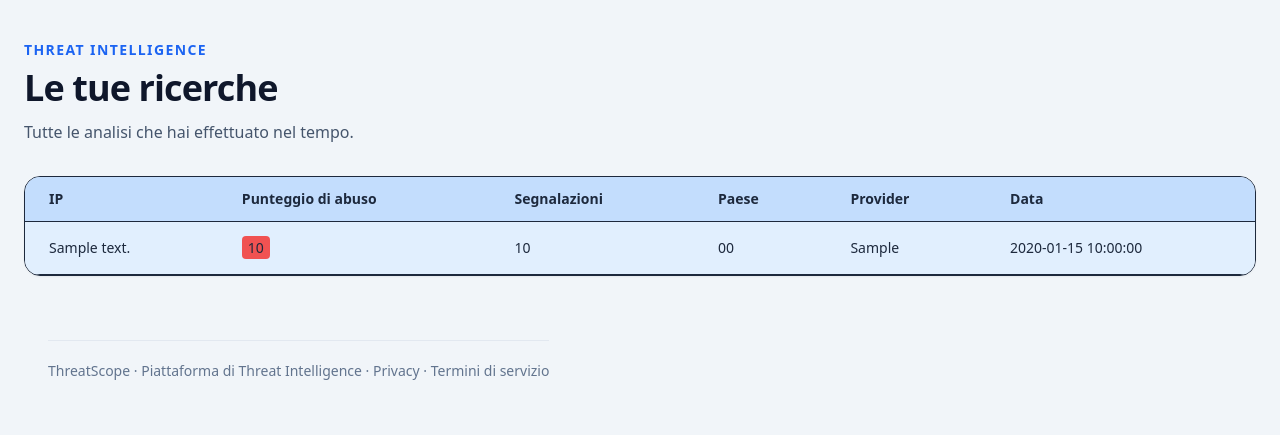
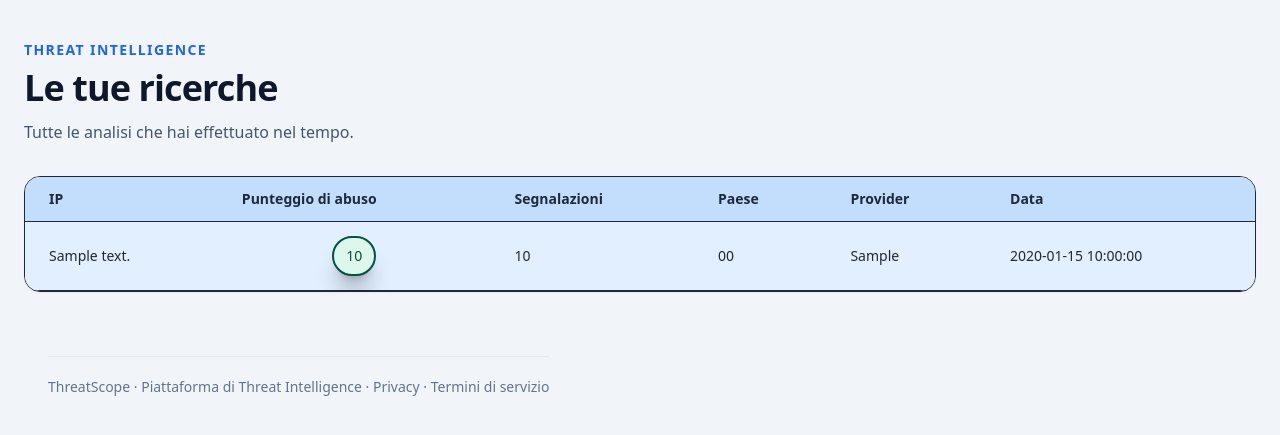
Before and after one commit to T-Virginia/ThreatScope, a Laravel app: page /history in a window 1280 px wide. Shown: the part 71-506 px from the top of the page. Run offline with Laravel 12, Linux system fonts and the light colour scheme; a user stored in the database is signed in; data comes from the database, SQL or seed files in the repository; tables that the repository leaves empty hold one stand-in row (values such as "Sample post"); style sheets or scripts are compiled from the project's sources; parts of the project's set-up code (start-up, migrations or seed data) failed here and were passed over.

Commit message:
completamento grafica storico

```diff
--- a/resources/views/threats-history.blade.php
+++ b/resources/views/threats-history.blade.php
@@ -51,19 +51,23 @@
                                     <th scope="row" class="px-6 py-4 font-medium text-heading whitespace-nowrap">
                                         {{ $record->ip_address }}
                                     </th>
-                                    <td class="px-6 py-4">
-                                        @if ($record->abuse_confidence_score <= 50)
+                                    <td class="px-6 py-4 flex justify-center">
+                                        @if ($record->abuse_confidence_score === '' || $record->abuse_confidence_score === null)
                                             <span
-                                                class="bg-red-500 text-fg-success-strong font-medium px-1.5 py-0.5 rounded">
-                                                {{ $record->abuse_confidence_score ?? 'N/D' }}</span>
+                                                class="bg-gray-100 text-gray-800 dark:bg-gray-700 dark:text-gray-300 rounded-full flex py-2 px-2 items-center justify-center w-10 outline-2 outline-offset shadow-xl/30">
+                                                '' </span>
+                                        @elseif ($record->abuse_confidence_score <= 50)
+                                            <span
+                                                class="bg-green-100 text-green-800 dark:bg-green-900 dark:text-green-300 rounded-full flex py-2 px-2 items-center justify-center w-10 outline-2 outline-offset shadow-xl/30">
+                                                {{ $record->abuse_confidence_score }}</span>
                                         @elseif ($record->abuse_confidence_score <= 80)
                                             <span
-                                                class="bg-orange-500 text-fg-warning font-medium px-1.5 py-0.5 rounded">
-                                                {{ $record->abuse_confidence_score ?? 'N/D' }}</span>
+                                                class="bg-yellow-100 text-yellow-800 dark:bg-yellow-900 dark:text-yellow-300 rounded-full flex py-2 px-2 items-center justify-center w-10 outline-2 outline-offset shadow-xl/30">
+                                                {{ $record->abuse_confidence_score }}</span>
                                         @elseif ($record->abuse_confidence_score > 80)
                                             <span
-                                                class="bg-red-500 text-fg-danger-strong font-medium px-1.5 py-0.5 rounded">
-                                                {{ $record->abuse_confidence_score ?? 'N/D' }}</span>
+                                                class="bg-red-100 text-red-800 dark:bg-red-900 dark:text-red-300 rounded-full flex py-2 px-2 items-center justify-center w-10 outline-2 outline-offset shadow-xl/30">
+                                                {{ $record->abuse_confidence_score }}</span>
                                         @endif
                                     </td>
                                     <td class="px-6 py-4">
```
